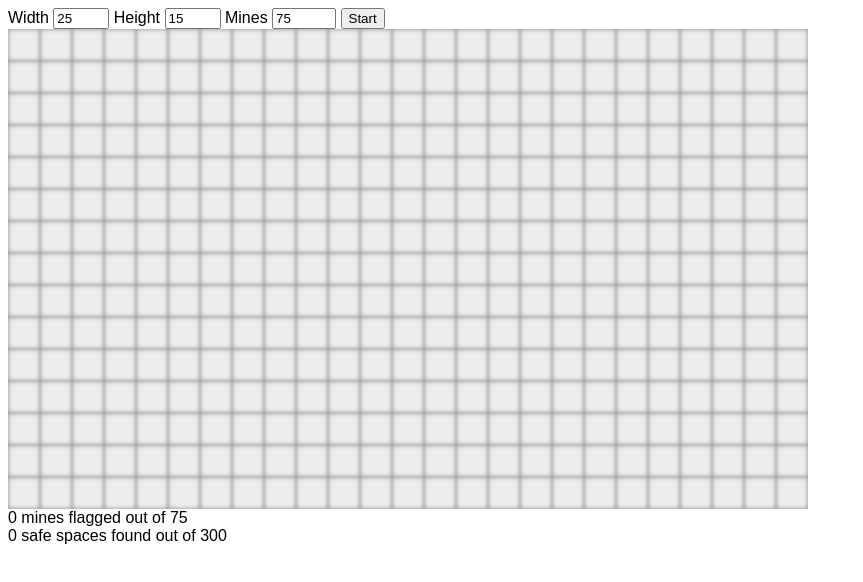
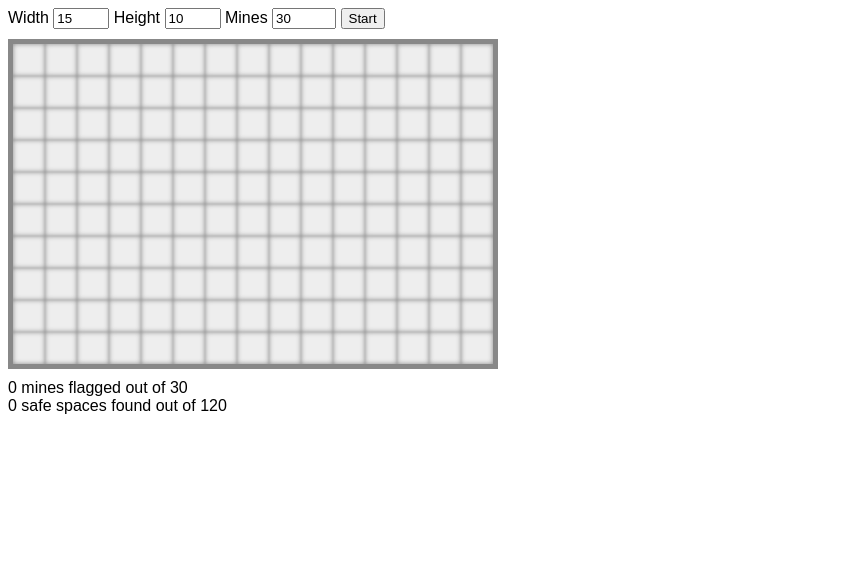
Before and after one commit to andrew-t/mines, a website with bundled scripts: page index.html in a window 1280 px wide. Shown: the whole page, without its empty margins (0-863 px from the left). Built offline with nearby package versions, Linux system fonts and the light colour scheme.

Commit message:
style and defaults

```diff
--- a/index.html
+++ b/index.html
@@ -7,13 +7,13 @@
 </head>
 <body>
 	<div>
-		<label>Width <input type="number" min="4" max="50" id="width" value="25"></label>
-		<label>Height <input type="number" min="3" max="50" id="height" value="15"></label>
-		<label>Mines <input type="number" min="1" max="500" id="mines" value="75"></label>
+		<label>Width <input type="number" min="4" max="50" id="width" value="15"></label>
+		<label>Height <input type="number" min="3" max="50" id="height" value="10"></label>
+		<label>Mines <input type="number" min="1" max="500" id="mines" value="30"></label>
 		<button type="button" id="start">Start</button>
 	</div>
 	<div id="grid">
-		<mines-grid width="25" height="15" mines="75"></mines-grid>
+		<mines-grid width="15" height="10" mines="30"></mines-grid>
 	</div>
 	<script type="module" src="start.js"></script>
 </body>
--- a/style.css
+++ b/style.css
@@ -4,6 +4,8 @@ body {
 
 table {
 	border-collapse: collapse;
+	border: 5px solid #888;
+	margin: 10px 0;
 }
 
 td {
```
